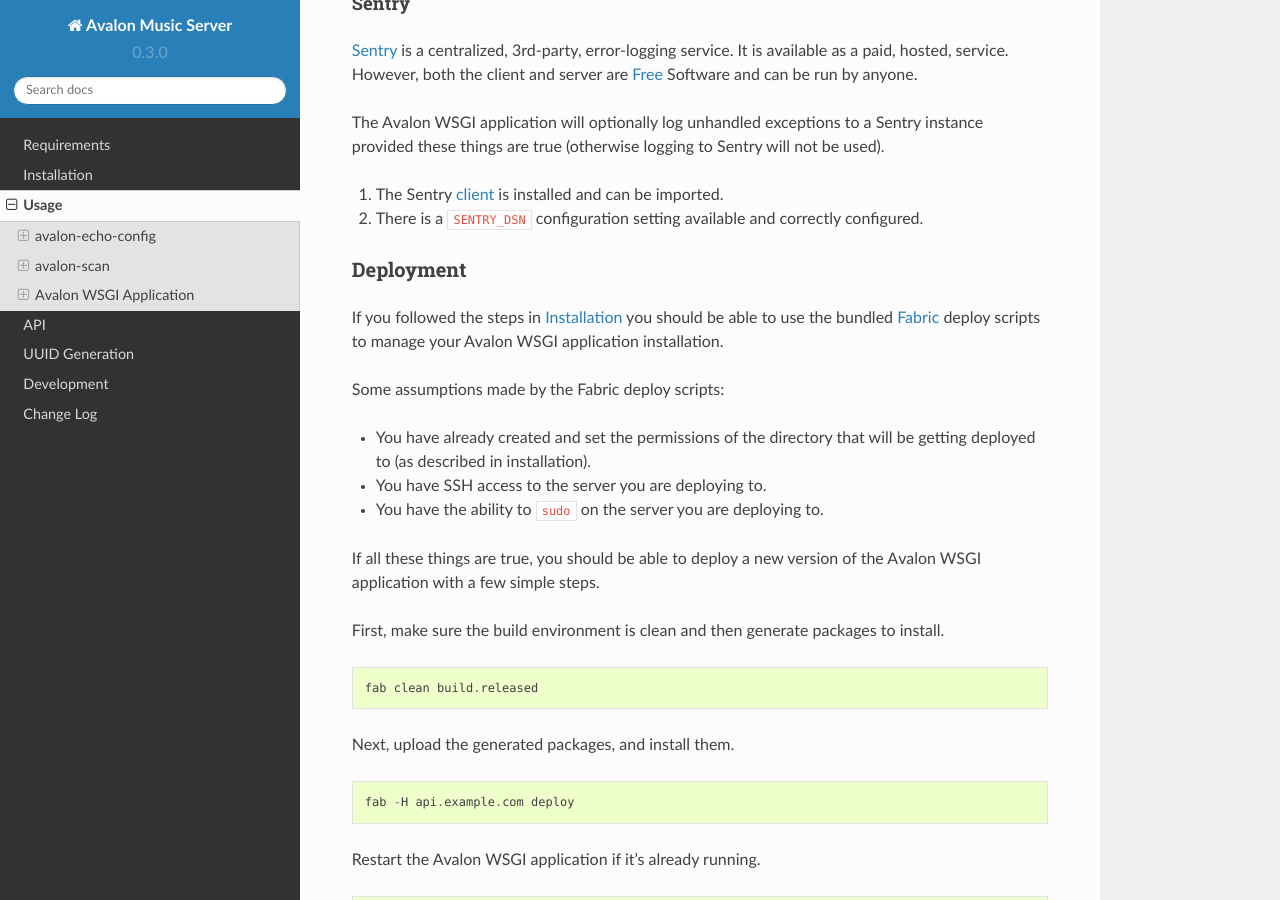
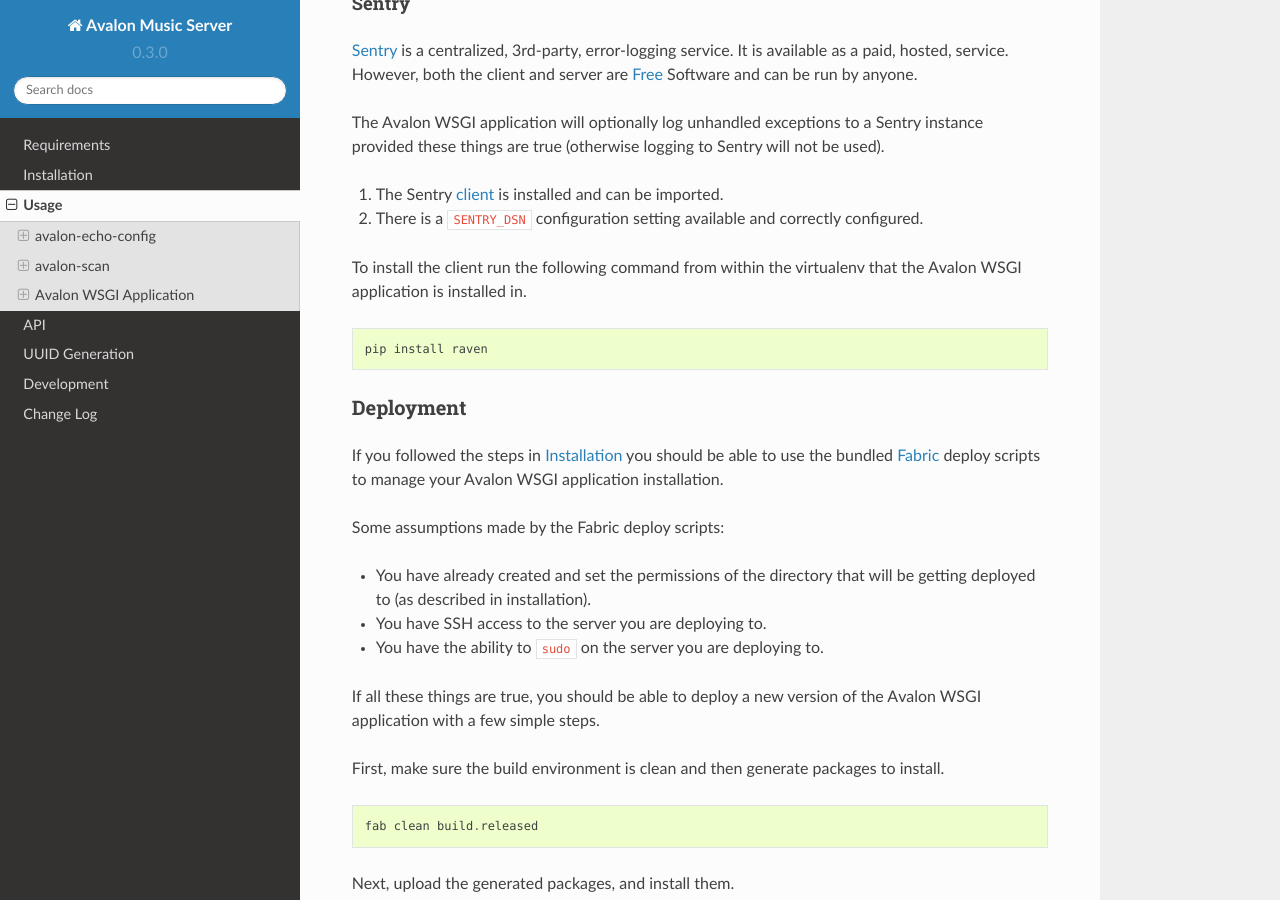
Before and after one commit to 56quarters/avalonms, a Sphinx documentation site: the page built from doc/source/usage.rst, in a window 1280 px wide and 900 px high, scrolled down 4651 px. Built offline with Sphinx 7.4.7 and the Read the Docs theme 2.0.0, drawn with Linux system fonts in a browser that asks for light colours.

Commit message:
Include Sentry client in production installation (via fabfiles)

```diff
--- a/doc/source/usage.rst
+++ b/doc/source/usage.rst
@@ -244,6 +244,11 @@
 #. The Sentry client_ is installed and can be imported.
 #. There is a ``SENTRY_DSN`` configuration setting available and correctly configured.
 
+To install the client run the following command from within the virtualenv that
+the Avalon WSGI application is installed in. ::
+
+    pip install raven
+
 Deployment
 ^^^^^^^^^^
 
--- a/requirements-prod.txt
+++ b/requirements-prod.txt
@@ -1 +1,2 @@
 gunicorn==19.1.1
+raven==5.0.0
```
Also changed, not shown: 1 other file.
